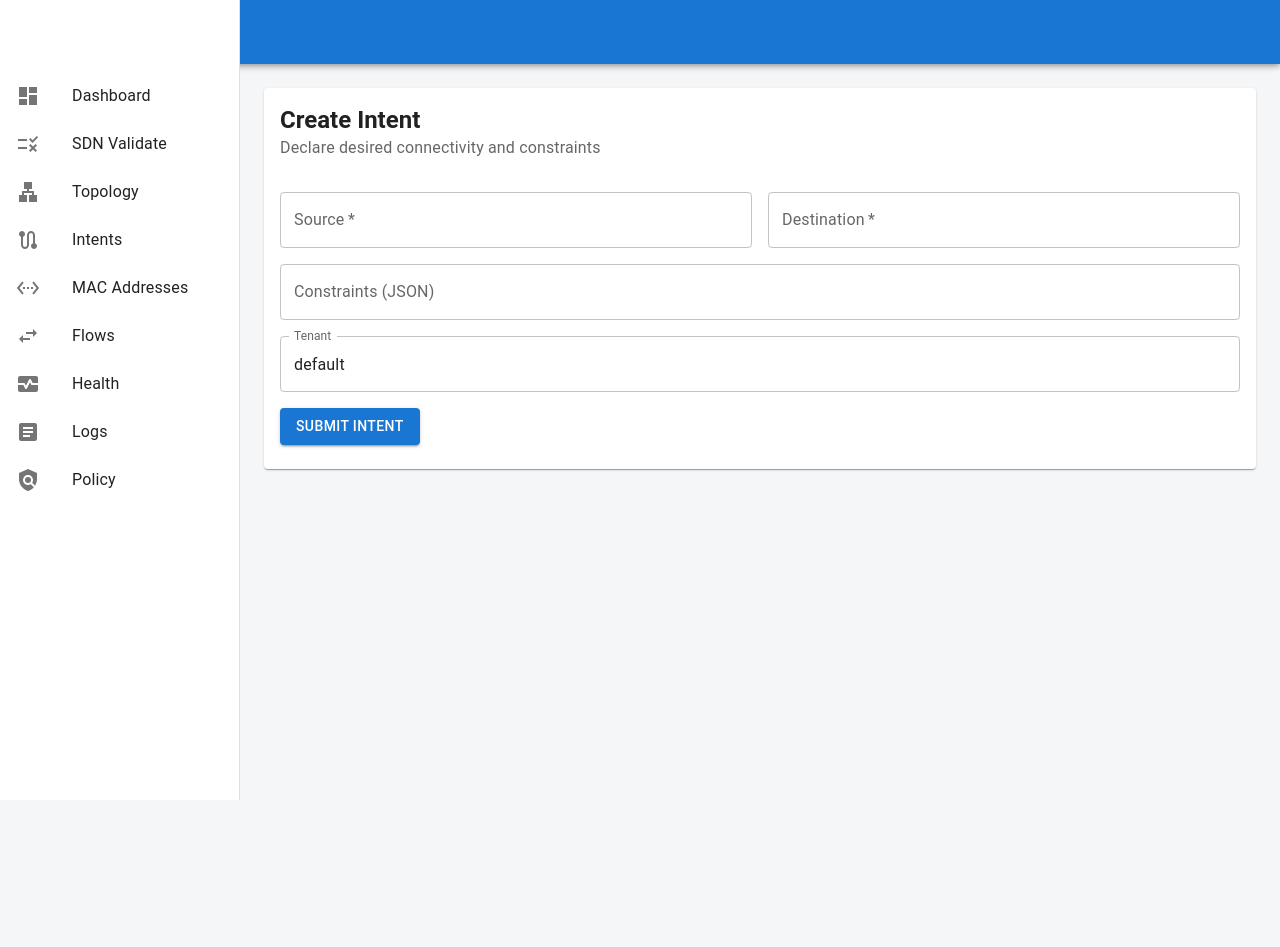
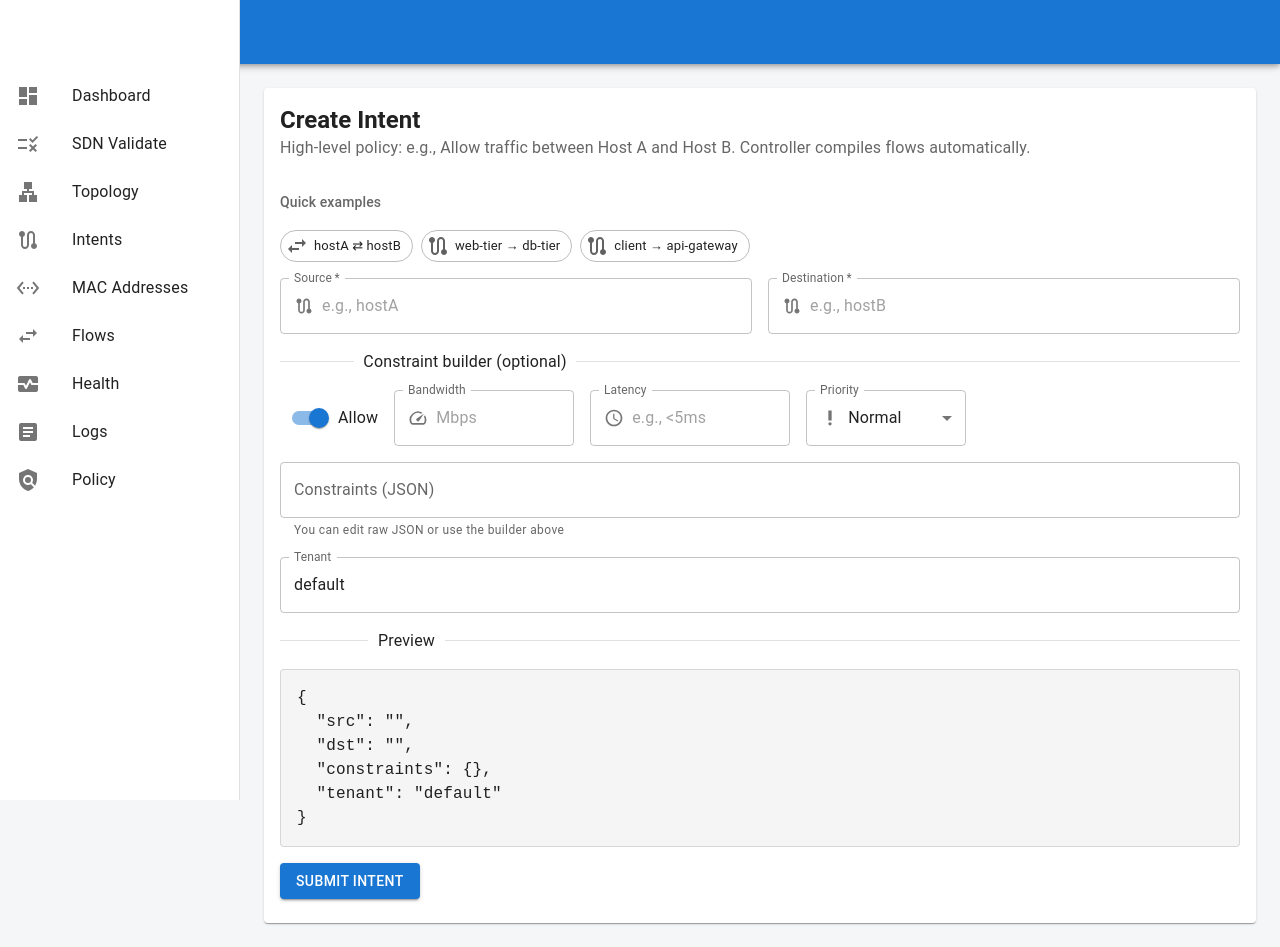
Before and after one commit to davetes/NACSYSTEM, a React (Create React App) app in the folder frontend/: page /intents in a window 1280 px wide. Before the commit the page ends 800 px from the top, so only its background shows below. Built offline with nearby package versions, Linux system fonts and the light colour scheme.

Commit message:
increase the functionality of intents

```diff
--- a/frontend/src/components/IntentForm.js
+++ b/frontend/src/components/IntentForm.js
@@ -1,5 +1,30 @@
-import React, { useState } from 'react';
-import { Card, CardHeader, CardContent, TextField, Button, Stack, Alert, CircularProgress } from '@mui/material';
+import React, { useEffect, useMemo, useState } from 'react';
+import {
+  Card,
+  CardHeader,
+  CardContent,
+  TextField,
+  Button,
+  Stack,
+  Alert,
+  CircularProgress,
+  Chip,
+  Divider,
+  Typography,
+  InputAdornment,
+  Select,
+  MenuItem,
+  FormControl,
+  InputLabel,
+  Switch,
+  FormControlLabel,
+  Box,
+} from '@mui/material';
+import RouteIcon from '@mui/icons-material/Route';
+import SwapHorizIcon from '@mui/icons-material/SwapHoriz';
+import SpeedIcon from '@mui/icons-material/Speed';
+import AccessTimeIcon from '@mui/icons-material/AccessTime';
+import PriorityHighIcon from '@mui/icons-material/PriorityHigh';
 import api from '../api';
 
 // POST /api/intents { src, dst, constraints, tenant }
@@ -9,7 +34,31 @@ export default function IntentForm() {
   const [result, setResult] = useState(null);
   const [error, setError] = useState('');
 
+  // Constraint builder fields (optional, serialize into constraints JSON)
+  const [allow, setAllow] = useState(true);
+  const [bandwidth, setBandwidth] = useState(''); // Mbps
+  const [latency, setLatency] = useState(''); // e.g., <5ms or 5ms
+  const [priority, setPriority] = useState('normal');
+
+  useEffect(() => {
+    // Keep constraints JSON synced if builder is used
+    const c = {};
+    if (allow === false) c.allow = false; // default true
+    if (bandwidth) c.bandwidth = Number(bandwidth);
+    if (latency) c.latency = latency; // free text like "<5ms"
+    if (priority && priority !== 'normal') c.priority = priority;
+    const hasAny = Object.keys(c).length > 0;
+    setForm(prev => ({ ...prev, constraints: hasAny ? JSON.stringify(c) : prev.constraints }));
+    // eslint-disable-next-line react-hooks/exhaustive-deps
+  }, [allow, bandwidth, latency, priority]);
+
   const onChange = (e) => setForm({ ...form, [e.target.name]: e.target.value });
+
+  const payload = useMemo(() => {
+    let constraints = {};
+    try { constraints = form.constraints ? JSON.parse(form.constraints) : {}; } catch {}
+    return { src: form.src, dst: form.dst, constraints, tenant: form.tenant };
+  }, [form]);
 
   const onSubmit = async (e) => {
     e.preventDefault();
@@ -17,8 +66,8 @@ export default function IntentForm() {
     setError('');
     setResult(null);
     try {
-      const payload = { ...form, constraints: form.constraints ? JSON.parse(form.constraints) : {} };
-      const res = await api.post('/api/intents', payload);
+      const payloadToSend = { ...payload };
+      const res = await api.post('/api/intents', payloadToSend);
       setResult(res.data);
     } catch (err) {
       // demo fallback
@@ -29,25 +78,104 @@ export default function IntentForm() {
     }
   };
 
+  const setExample = (src, dst) => setForm(f => ({ ...f, src, dst }));
+
   return (
     <Card>
-      <CardHeader title="Create Intent" subheader="Declare desired connectivity and constraints" />
+      <CardHeader
+        title="Create Intent"
+        subheader="High-level policy: e.g., Allow traffic between Host A and Host B. Controller compiles flows automatically."
+      />
       <CardContent>
         <form onSubmit={onSubmit}>
           <Stack spacing={2}>
             {error && <Alert severity="warning">{error}</Alert>}
+
+            <Typography variant="subtitle2" color="text.secondary">Quick examples</Typography>
+            <Stack direction="row" spacing={1} flexWrap="wrap" useFlexGap>
+              <Chip label="hostA ⇄ hostB" onClick={() => setExample('hostA','hostB')} icon={<SwapHorizIcon />} variant="outlined" />
+              <Chip label="web-tier → db-tier" onClick={() => setExample('web-tier','db-tier')} icon={<RouteIcon />} variant="outlined" />
+              <Chip label="client → api-gateway" onClick={() => setExample('client','api-gateway')} icon={<RouteIcon />} variant="outlined" />
+            </Stack>
+
             <Stack direction={{ xs: 'column', sm: 'row' }} spacing={2}>
-              <TextField fullWidth label="Source" name="src" value={form.src} onChange={onChange} placeholder="e.g., hostA" required />
-              <TextField fullWidth label="Destination" name="dst" value={form.dst} onChange={onChange} placeholder="e.g., hostB" required />
+              <TextField
+                fullWidth
+                label="Source"
+                name="src"
+                value={form.src}
+                onChange={onChange}
+                placeholder="e.g., hostA"
+                required
+                InputProps={{ startAdornment: (<InputAdornment position="start"><RouteIcon fontSize="small" /></InputAdornment>) }}
+              />
+              <TextField
+                fullWidth
+                label="Destination"
+                name="dst"
+                value={form.dst}
+                onChange={onChange}
+                placeholder="e.g., hostB"
+                required
+                InputProps={{ startAdornment: (<InputAdornment position="start"><RouteIcon fontSize="small" /></InputAdornment>) }}
+              />
             </Stack>
-            <TextField fullWidth label="Constraints (JSON)" name="constraints" value={form.constraints} onChange={onChange} placeholder='e.g., {"bandwidth":100, "latency":"<5ms"}' />
+
+            <Divider textAlign="left">Constraint builder (optional)</Divider>
+            <Stack direction={{ xs: 'column', sm: 'row' }} spacing={2}>
+              <FormControlLabel control={<Switch checked={allow} onChange={(e) => setAllow(e.target.checked)} />} label={allow ? 'Allow' : 'Deny'} />
+              <TextField
+                label="Bandwidth"
+                placeholder="Mbps"
+                value={bandwidth}
+                onChange={(e) => setBandwidth(e.target.value.replace(/[^0-9]/g,''))}
+                InputProps={{ startAdornment: (<InputAdornment position="start"><SpeedIcon fontSize="small" /></InputAdornment>) }}
+                sx={{ maxWidth: 180 }}
+              />
+              <TextField
+                label="Latency"
+                placeholder="e.g., <5ms"
+                value={latency}
+                onChange={(e) => setLatency(e.target.value)}
+                InputProps={{ startAdornment: (<InputAdornment position="start"><AccessTimeIcon fontSize="small" /></InputAdornment>) }}
+                sx={{ maxWidth: 200 }}
+              />
+              <FormControl sx={{ minWidth: 160 }}>
+                <InputLabel>Priority</InputLabel>
+                <Select label="Priority" value={priority} onChange={(e) => setPriority(e.target.value)}
+                  startAdornment={<InputAdornment position="start"><PriorityHighIcon fontSize="small" /></InputAdornment>}>
+                  <MenuItem value="low">Low</MenuItem>
+                  <MenuItem value="normal">Normal</MenuItem>
+                  <MenuItem value="high">High</MenuItem>
+                </Select>
+              </FormControl>
+            </Stack>
+
+            <TextField
+              fullWidth
+              label="Constraints (JSON)"
+              name="constraints"
+              value={form.constraints}
+              onChange={onChange}
+              placeholder='e.g., {"bandwidth":100, "latency":"<5ms"}'
+              helperText="You can edit raw JSON or use the builder above"
+            />
             <TextField fullWidth label="Tenant" name="tenant" value={form.tenant} onChange={onChange} />
-            <Stack direction="row" spacing={2}>
+
+            <Divider textAlign="left">Preview</Divider>
+            <Box sx={{ bgcolor: 'grey.100', border: theme => `1px solid ${theme.palette.divider}`, p: 2, borderRadius: 1 }}>
+              <pre style={{ margin: 0 }}>{JSON.stringify(payload, null, 2)}</pre>
+            </Box>
+
+            <Stack direction={{ xs: 'column', sm: 'row' }} spacing={2} alignItems={{ xs: 'stretch', sm: 'center' }}>
               <Button type="submit" variant="contained" disabled={loading}>
                 {loading ? (<><CircularProgress color="inherit" size={18} sx={{ mr: 1 }} /> Submitting...</>) : 'Submit Intent'}
               </Button>
-              {result && <Alert severity="success">Intent {result.id || 'created'} • status: {result.status || 'ACCEPTED'} • flows: {result.compiledFlows ?? '-'}
-              </Alert>}
+              {result && (
+                <Alert severity="success" sx={{ flex: 1 }}>
+                  Intent {result.id || 'created'} • status: {result.status || 'ACCEPTED'} • flows: {result.compiledFlows ?? '-'}
+                </Alert>
+              )}
             </Stack>
           </Stack>
         </form>
```
